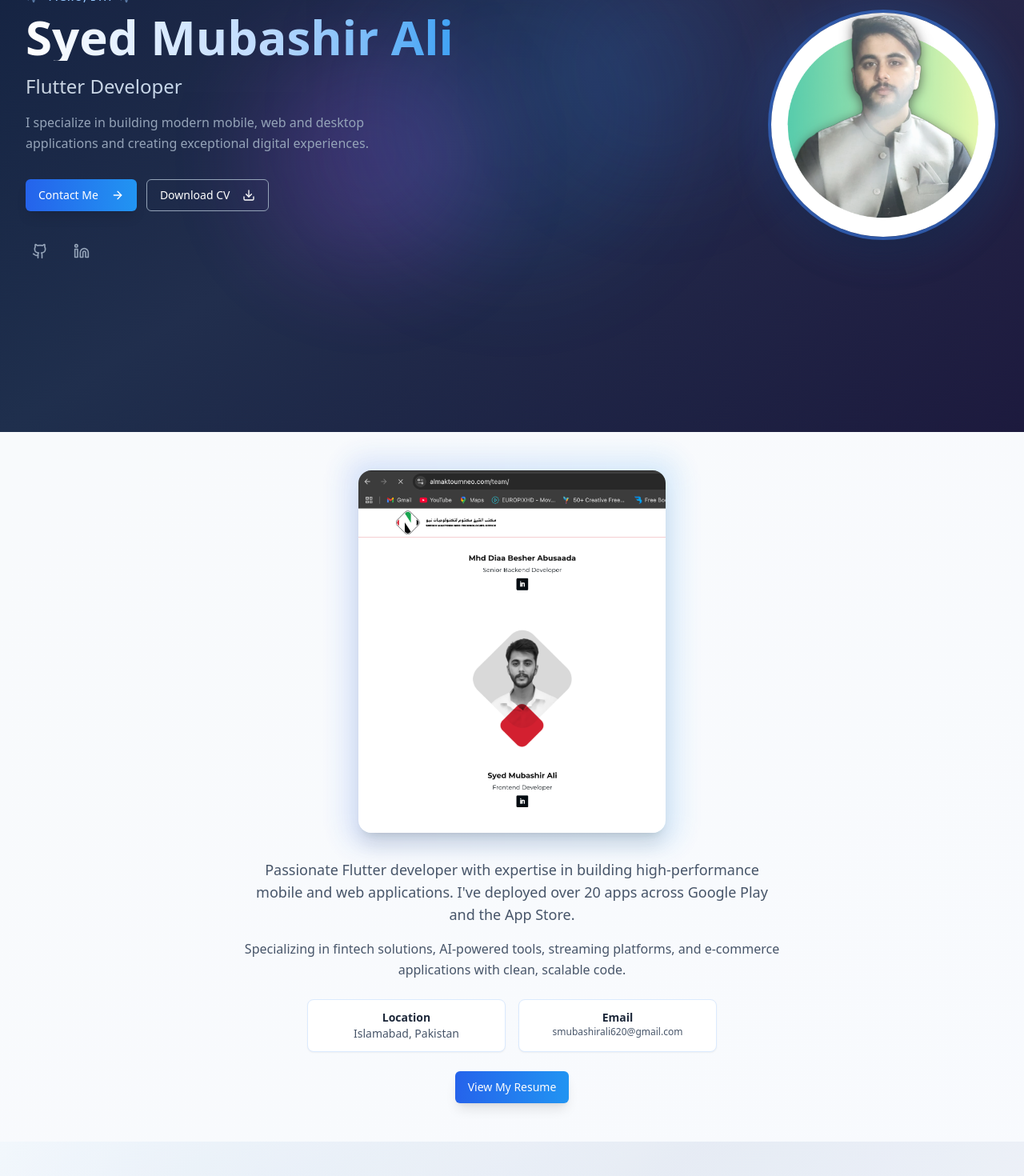
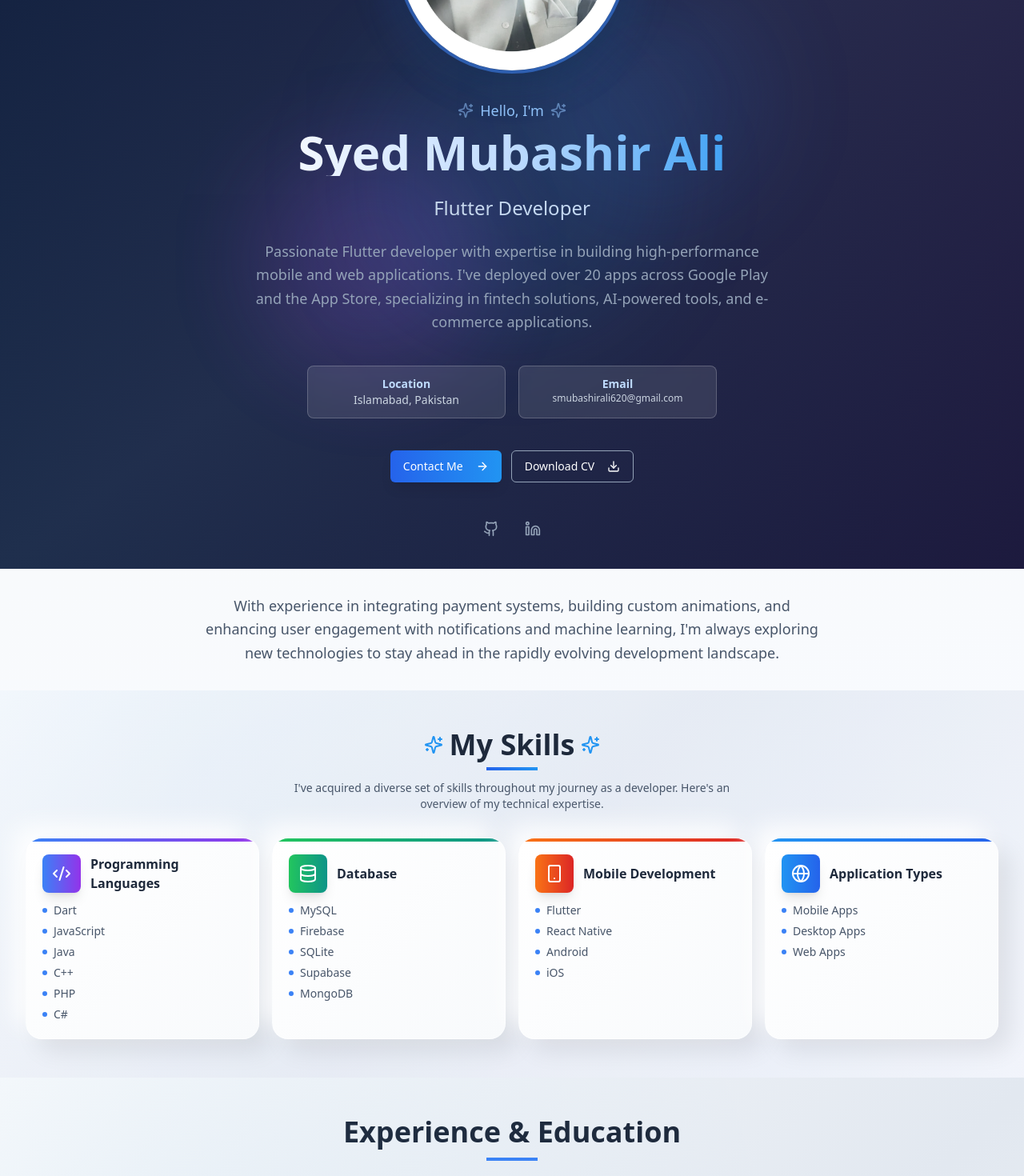
Before and after one commit to syedmubashiralii/syed-mubashir-ali, a React (Vite) app: page / in a window 1280 px wide. Shown: the part 260-1730 px from the top of the page at 80% size. Built offline with nearby package versions, Linux system fonts and the light colour scheme.

Commit message:
Refactor About section
Remove About Me image and merge the section with the profile picture centered and content aligned.

```diff
--- a/src/components/About.tsx
+++ b/src/components/About.tsx
@@ -3,45 +3,12 @@ import { Button } from "@/components/ui/button";
 
 const About = () => {
   return (
-    <section id="about" className="py-12 bg-gradient-to-br from-slate-50 to-blue-50/30">
+    <section id="about" className="py-8 bg-gradient-to-br from-slate-50 to-blue-50/30">
       <div className="container">
-        <div className="flex flex-col items-center gap-8 max-w-2xl mx-auto">
-          {/* Profile Image First */}
-          <div className="relative group">
-            <div className="absolute -inset-4 bg-gradient-to-r from-blue-600/20 to-portfolio-teal/20 rounded-3xl blur-lg opacity-75 group-hover:opacity-100 transition-opacity duration-500"></div>
-            <img src="/lovable-uploads/e1f47e99-afdd-4bef-bd99-22591418bfef.png"
-                 alt="Syed Mubashir Ali - Flutter Developer"
-                 className="relative rounded-2xl shadow-xl w-full max-w-sm mx-auto hover:shadow-2xl transition-all duration-500 group-hover:scale-105" />
-          </div>
-
-          {/* Brief Content Below */}
-          <div className="text-center space-y-6">
-            <div className="space-y-4 text-slate-600 leading-relaxed">
-              <p className="text-lg hover:text-slate-800 transition-colors duration-300">
-                Passionate Flutter developer with expertise in building high-performance mobile and web applications. I've deployed over 20 apps across Google Play and the App Store.
-              </p>
-              <p className="hover:text-slate-800 transition-colors duration-300">
-                Specializing in fintech solutions, AI-powered tools, streaming platforms, and e-commerce applications with clean, scalable code.
-              </p>
-            </div>
-
-            {/* Key Details Grid */}
-            <div className="grid grid-cols-1 sm:grid-cols-2 gap-4 max-w-lg mx-auto">
-              <div className="p-3 bg-white rounded-lg shadow-sm hover:shadow-md transition-all duration-300 hover:scale-105 border border-blue-100">
-                <h4 className="text-sm font-semibold text-slate-800">Location</h4>
-                <p className="text-slate-600 text-sm">Islamabad, Pakistan</p>
-              </div>
-              <div className="p-3 bg-white rounded-lg shadow-sm hover:shadow-md transition-all duration-300 hover:scale-105 border border-blue-100">
-                <h4 className="text-sm font-semibold text-slate-800">Email</h4>
-                <p className="text-slate-600 text-xs">smubashirali620@gmail.com</p>
-              </div>
-            </div>
-
-            {/* CTA Button */}
-            <Button asChild className="bg-gradient-to-r from-blue-600 to-portfolio-teal hover:from-blue-700 hover:to-portfolio-teal/90 shadow-lg hover:shadow-xl transition-all duration-300 hover:scale-105">
-              <a href="#resume">View My Resume</a>
-            </Button>
-          </div>
+        <div className="text-center">
+          <p className="text-slate-600 text-lg leading-relaxed max-w-3xl mx-auto">
+            With experience in integrating payment systems, building custom animations, and enhancing user engagement with notifications and machine learning, I'm always exploring new technologies to stay ahead in the rapidly evolving development landscape.
+          </p>
         </div>
       </div>
     </section>
--- a/src/components/Hero.tsx
+++ b/src/components/Hero.tsx
@@ -12,10 +12,20 @@ const Hero = () => {
       <div className="absolute top-1/2 left-1/2 transform -translate-x-1/2 -translate-y-1/2 w-96 h-96 bg-portfolio-teal/10 rounded-full blur-3xl"></div>
 
       <div className="container relative z-10">
-        <div className="flex flex-col md:flex-row items-center gap-8">
-          <div className="md:w-1/2 text-white space-y-4 mb-8 md:mb-0">
+        <div className="flex flex-col items-center text-center space-y-8">
+          {/* Profile Picture Centered */}
+          <div className="relative">
+            <div className="absolute -inset-4 bg-gradient-to-r from-blue-500/30 to-portfolio-teal/30 rounded-full blur-xl animate-pulse"></div>
+            <div className="relative w-56 h-56 md:w-72 md:h-72 rounded-full overflow-hidden border-4 border-blue-500/50 shadow-2xl hover:scale-105 transition-all duration-500 hover:border-blue-400">
+              <img alt="Profile" className="w-full h-full object-cover hover:scale-110 transition-transform duration-700"
+                   src="/lovable-uploads/487de536-0b61-45c5-8411-260cbe848850.png" />
+            </div>
+          </div>
+
+          {/* Main Content */}
+          <div className="text-white space-y-6 max-w-4xl">
             <div className="animate-fade-in">
-              <div className="flex items-center mb-2">
+              <div className="flex items-center justify-center mb-2">
                 <Sparkles className="w-5 h-5 text-blue-300 mr-2 animate-pulse" />
                 <span className="text-lg text-blue-300 font-medium">Hello, I'm</span>
                 <Sparkles className="w-5 h-5 text-blue-300 ml-2 animate-pulse" />
@@ -27,11 +37,23 @@ const Hero = () => {
             <h2 className="text-xl md:text-2xl text-slate-300 font-medium bg-gradient-to-r from-slate-300 to-blue-200 bg-clip-text text-transparent">
               Flutter Developer
             </h2>
-            <p className="text-slate-400 max-w-lg leading-relaxed">
-              I specialize in building modern mobile, web and desktop applications and creating exceptional digital experiences.
+            <p className="text-slate-400 max-w-2xl mx-auto leading-relaxed text-lg">
+              Passionate Flutter developer with expertise in building high-performance mobile and web applications. I've deployed over 20 apps across Google Play and the App Store, specializing in fintech solutions, AI-powered tools, and e-commerce applications.
             </p>
 
-            <div className="pt-4 flex flex-wrap gap-3">
+            {/* Key Details */}
+            <div className="grid grid-cols-1 md:grid-cols-2 gap-4 max-w-lg mx-auto pt-4">
+              <div className="p-3 bg-white/10 rounded-lg backdrop-blur-sm border border-white/20 hover:bg-white/20 transition-all duration-300">
+                <h4 className="text-sm font-semibold text-blue-200">Location</h4>
+                <p className="text-slate-300 text-sm">Islamabad, Pakistan</p>
+              </div>
+              <div className="p-3 bg-white/10 rounded-lg backdrop-blur-sm border border-white/20 hover:bg-white/20 transition-all duration-300">
+                <h4 className="text-sm font-semibold text-blue-200">Email</h4>
+                <p className="text-slate-300 text-xs">smubashirali620@gmail.com</p>
+              </div>
+            </div>
+
+            <div className="pt-4 flex flex-wrap justify-center gap-3">
               <Button asChild className="bg-gradient-to-r from-blue-600 to-portfolio-teal hover:from-blue-700 hover:to-portfolio-teal/90 text-white shadow-lg hover:shadow-xl transition-all duration-300 hover:scale-105">
                 <a href="#contact">
                   Contact Me <ArrowRight className="ml-2 h-4 w-4" />
@@ -44,7 +66,7 @@ const Hero = () => {
               </Button>
             </div>
 
-            <div className="flex items-center space-x-4 pt-4">
+            <div className="flex items-center justify-center space-x-4 pt-4">
               <a href="https://github.com/syedmubashiralii" target="_blank" rel="noopener noreferrer"
                  className="text-slate-400 hover:text-blue-300 transition-all duration-300 hover:scale-110 p-2 rounded-full hover:bg-white/10">
                 <Github size={20} />
@@ -55,16 +77,6 @@ const Hero = () => {
               </a>
             </div>
           </div>
-
-          <div className="md:w-1/2 flex justify-center md:justify-end">
-            <div className="relative">
-              <div className="absolute -inset-4 bg-gradient-to-r from-blue-500/30 to-portfolio-teal/30 rounded-full blur-xl animate-pulse"></div>
-              <div className="relative w-56 h-56 md:w-72 md:h-72 rounded-full overflow-hidden border-4 border-blue-500/50 shadow-2xl hover:scale-105 transition-all duration-500 hover:border-blue-400">
-                <img alt="Profile" className="w-full h-full object-cover hover:scale-110 transition-transform duration-700"
-                     src="/lovable-uploads/487de536-0b61-45c5-8411-260cbe848850.png" />
-              </div>
-            </div>
-          </div>
         </div>
       </div>
     </section>
```
